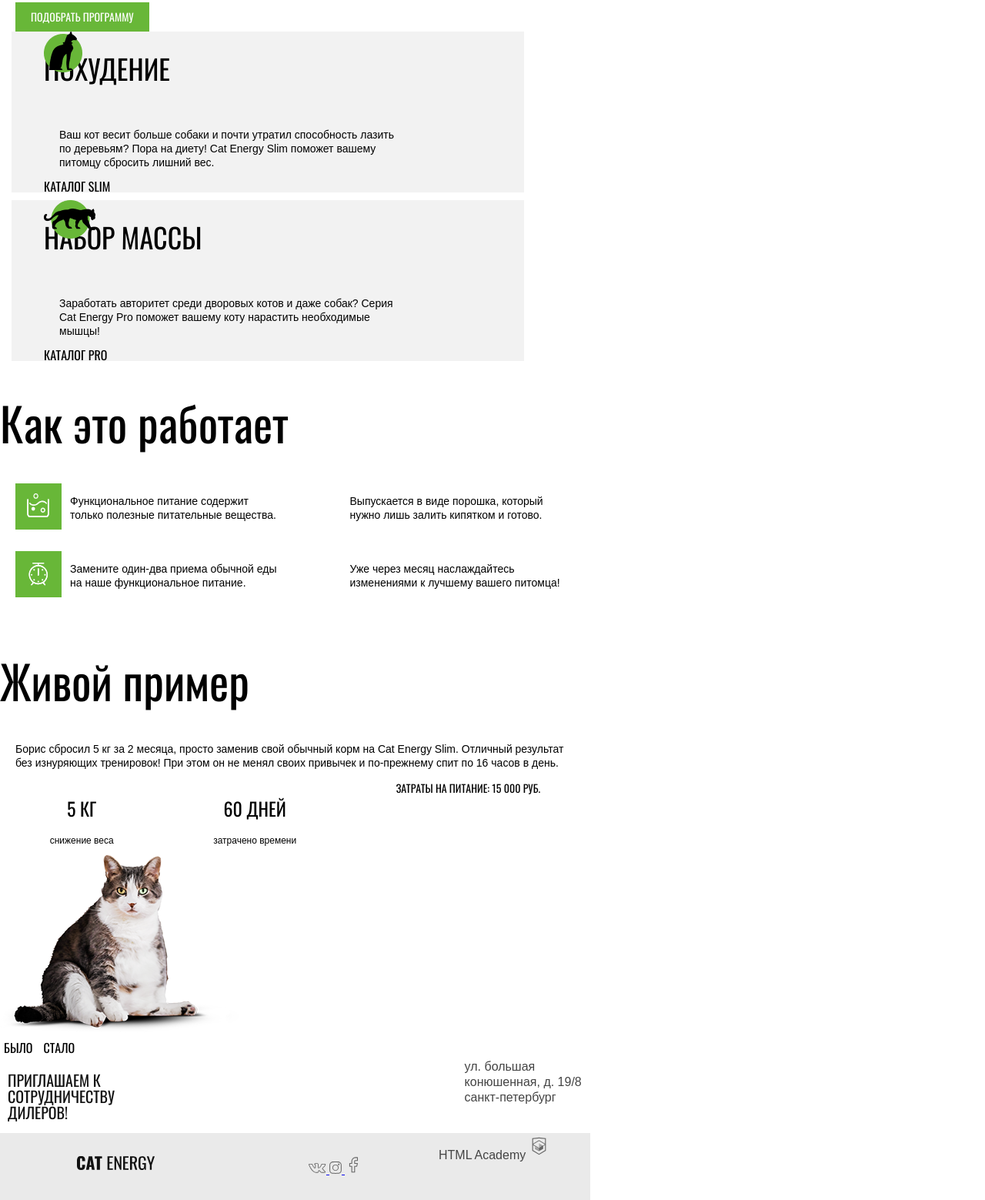
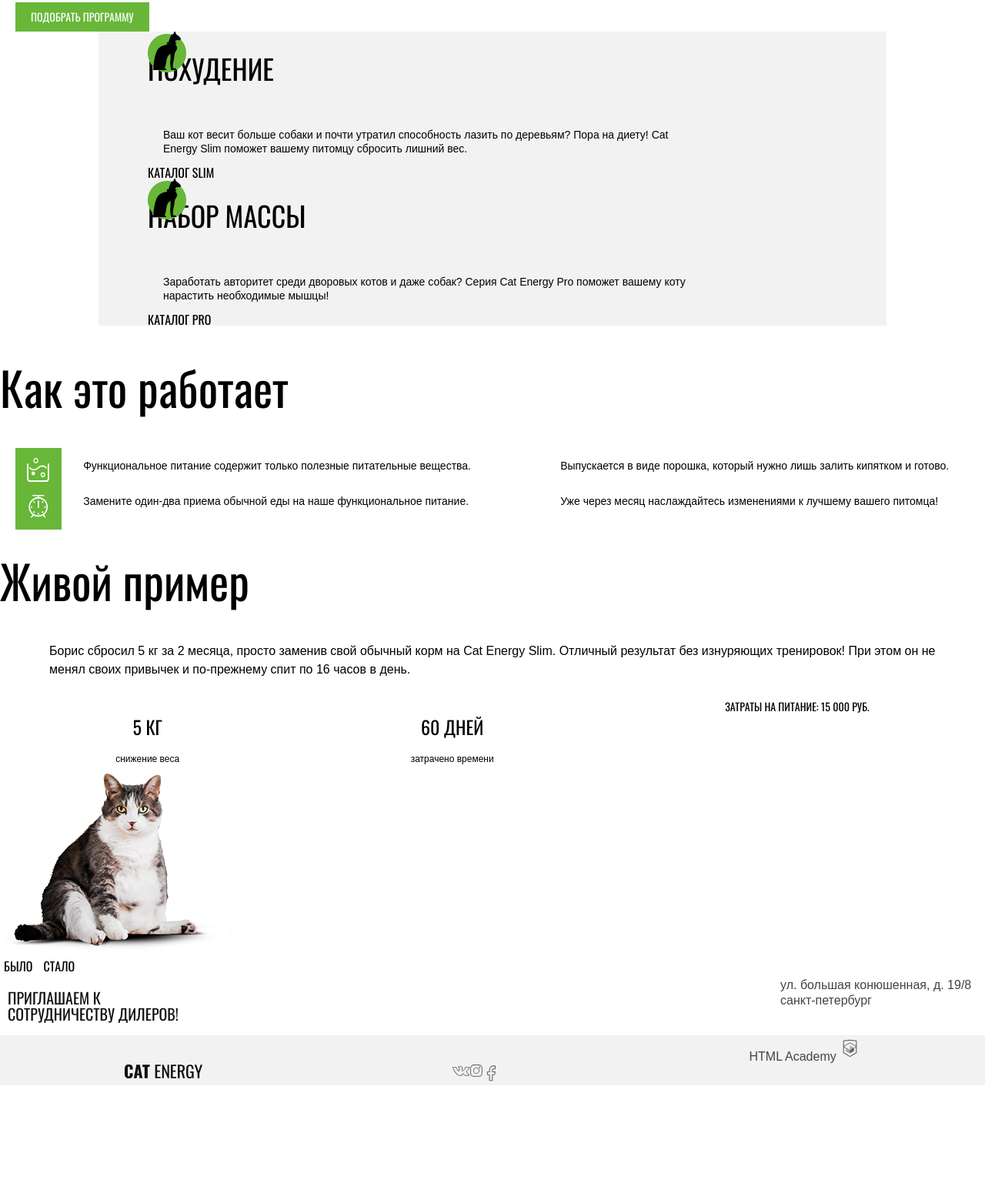
Before and after one commit to AleksandrAbliak/1520649-cat-energy-23, a website: page source/index.html in a window 1280 px wide. Shown: the part 604-2163 px from the top of the page at 77% size. After the commit the page ends 2014 px from the top, so only its background shows below. Drawn offline with nearby package versions, Linux system fonts and the light colour scheme; files that its build step writes are made by us from their sources.

Commit message:
Адаптивная сетка для главной страницы исправлено

```diff
--- a/source/index.html
+++ b/source/index.html
@@ -38,7 +38,7 @@
         </div>
       </section>
       <section class="purpose">
-        <div class="purpose__item">
+        <div class="purpose__item purpose__item--fit">
           <h2 class="purpose__header">Похудение</h2>
           <p class="purpose__text">Ваш кот весит больше собаки и
               почти утратил способность лазить
@@ -47,7 +47,7 @@
               питомцу сбросить лишний вес.</p>
           <a class="purpose__link" href="#">каталог slim</a>
         </div>
-        <div class="purpose__item purpose__item--cat">
+        <div class="purpose__item purpose__item--strong">
           <h2 class="purpose__header">Набор массы</h2>
           <p class="purpose__text">Заработать авторитет среди
               дворовых котов и даже собак?
--- a/source/sass/blocks/definition.scss
+++ b/source/sass/blocks/definition.scss
@@ -15,9 +15,7 @@
   font-weight: 400;
   line-height: 18px;
   text-align: left;
-  margin-left: 51px;
-  margin-right: 35px;
-  margin-bottom: 24px;
+  margin-left: 11%;
 }
 
 .definition__item--leaf::before {
@@ -97,6 +95,28 @@
 
 @media (min-width: $desktop-width) {
   .definition__list {
-    display: flex;
+    display: grid;
+    grid-template-columns: 1fr 1fr 1fr 1fr;
+    grid-template-rows: none;
+  }
+
+  .definition__item--leaf {
+    grid-column: 1;
+    grid-row: 1;
+  }
+
+  .definition__item--powder {
+    grid-column: 2;
+    grid-row: 1;
+  }
+
+  .definition__item--fork {
+    grid-column: 3;
+    grid-row: 1;
+  }
+
+  .definition__item--clock {
+    grid-column: 4;
+    grid-row: 1;
   }
 }
--- a/source/sass/blocks/example.scss
+++ b/source/sass/blocks/example.scss
@@ -18,8 +18,7 @@
   font-weight: 400;
   line-height: 18px;
   text-align: left;
-  margin-left: 20px;
-  margin-right: 20px;
+  margin: 2% 6%;
 }
 
 .example__heading {
@@ -67,6 +66,16 @@
     flex-direction: row;
     justify-content: space-around;
   }
+
+  .example__paragraph {
+    font-family: $Arial;
+    font-size: 16px;
+    font-style: normal;
+    font-weight: 400;
+    line-height: 24px;
+    text-align: left;
+    margin: 2% 5%;
+  }
 }
 
 @media (min-width: $desktop-width) {
--- a/source/sass/blocks/footer-logo.scss
+++ b/source/sass/blocks/footer-logo.scss
@@ -1,3 +1,3 @@
 .footer-logo {
-  padding: 30px 100px;
+  padding-top: 3%;
 }
--- a/source/sass/blocks/footer-social.scss
+++ b/source/sass/blocks/footer-social.scss
@@ -1,3 +1,5 @@
 .footer-social {
-  padding: 30px 100px;
+  display: flex;
+  justify-content: space-evenly;
+  padding-top: 3%;
 }
--- a/source/sass/blocks/logo-htmlacademy.scss
+++ b/source/sass/blocks/logo-htmlacademy.scss
@@ -8,4 +8,5 @@
   list-style: none;
   text-decoration: none;
   color: #444444;
+  padding-top: 3%;
 }
--- a/source/sass/blocks/page-body.scss
+++ b/source/sass/blocks/page-body.scss
@@ -1,6 +1,4 @@
 .page-body {
-
-  max-width: 767px;
   margin: 0;
   padding: 0;
 }
--- a/source/sass/blocks/page-footer.scss
+++ b/source/sass/blocks/page-footer.scss
@@ -1,9 +1,11 @@
 .page-footer {
-  background-color: #eaeaea;
+  background-color: $basic_grey;
+  width: 100%;
 }
 
 @media (min-width: $tablet-width) {
   .page-footer__wrapper {
     display: flex;
+    justify-content: space-around;
   }
 }
--- a/source/sass/blocks/purpose.scss
+++ b/source/sass/blocks/purpose.scss
@@ -3,7 +3,8 @@
   display: flex;
   flex-direction: column;
   background-color: #f2f2f2;
-  margin: 0 15px;
+  box-sizing: border-box;
+  margin: 0 auto;
   padding: 0 10px;
 
   &::before {
@@ -71,7 +72,7 @@
 @media (min-width: $tablet-width) {
   .purpose__item {
     align-items: flex-start;
-    padding-left: 42px;
+    padding-left: 5%;
   }
 
   .purpose__header {
@@ -81,7 +82,6 @@
     font-weight: 400;
     line-height: 36px;
     text-align: center;
-    margin-top: 30px;
     text-transform: uppercase;
   }
 }
@@ -90,4 +90,8 @@
   .purpose {
     display: flex;
   }
+
+  .purpose__item {
+    width: 40%;
+  }
 }
```
